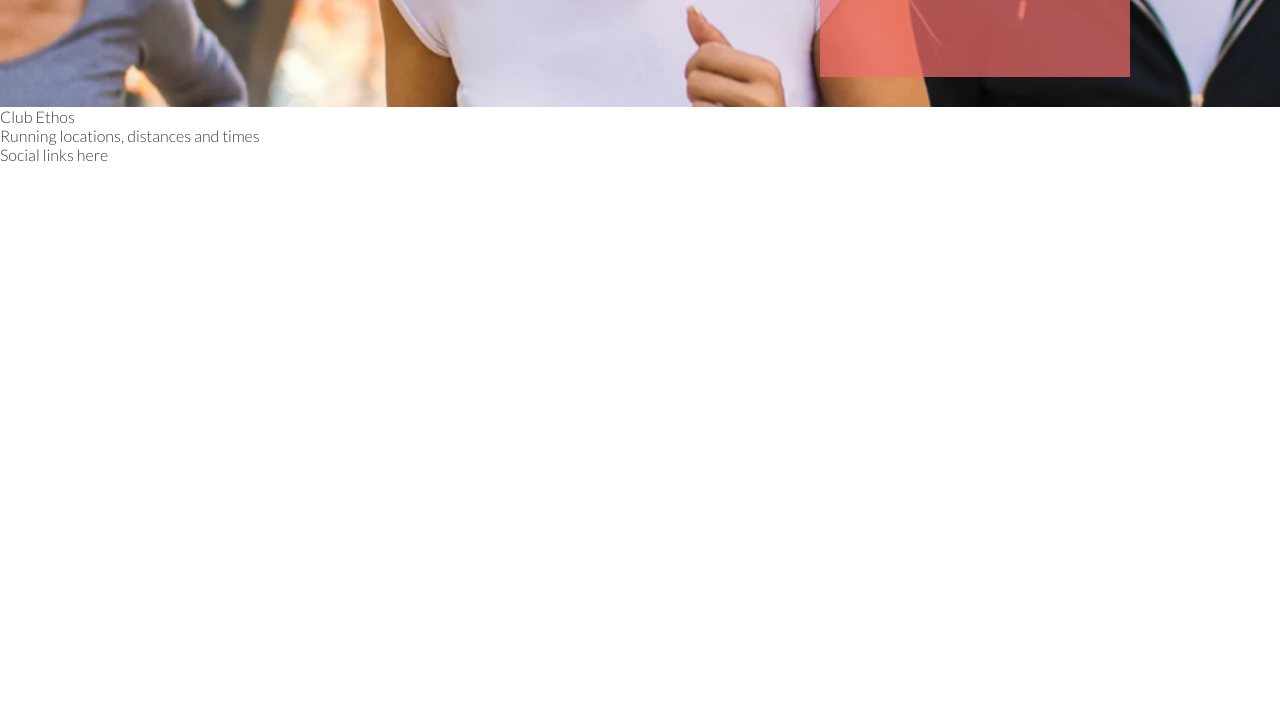
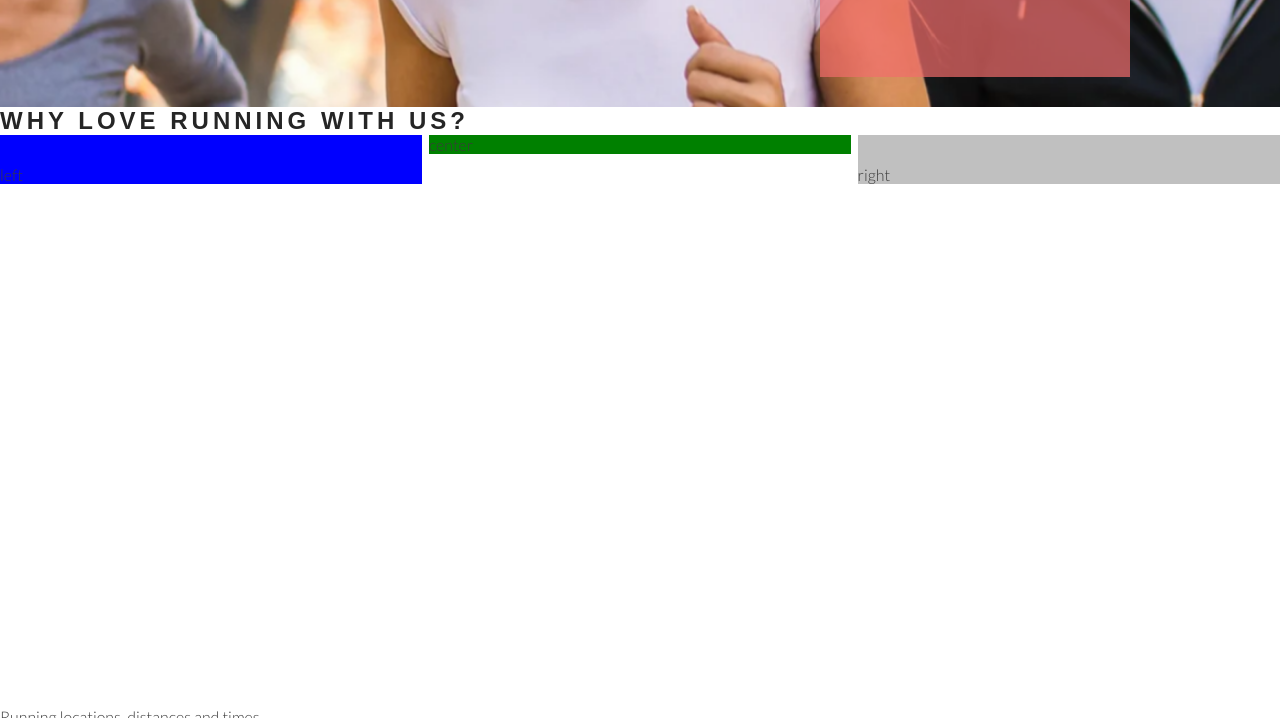
Before and after one commit to mwarddev/love-running, a plain HTML site: page index.html in a window 1280 px wide. Shown: the part 568-1286 px from the top of the page. Before the commit the page ends 800 px from the top, so only its background shows below. Drawn offline with nearby package versions, Linux system fonts and the light colour scheme.

Commit message:
Add club ethos main structure

```diff
--- a/assets/css/style.css
+++ b/assets/css/style.css
@@ -24,6 +24,7 @@ h1, h2 {
 #logo {
     float: left;
     font-size: 280%;
+    margin-left: 30px;
 }
 
 #menu {
@@ -95,7 +96,7 @@ h1, h2 {
 
 #cover-text {
     font-size: 130%;
-    font-family: Oswold, sans-serif;
+    font-family: Oswald, sans-serif;
     text-transform: uppercase;
     letter-spacing: 4px;
     width: 300px;
@@ -107,3 +108,29 @@ h1, h2 {
     right: 150px;
     position: absolute;
 }
+
+/* club ethos */
+
+#club-ethos {
+    height: 600px;
+}
+
+#left-about {
+    padding-top: 30px;
+    width: 33%;
+    float: left;
+    background-color: blue;
+}
+
+#right-about {
+    padding-top: 30px;
+    width: 33%;
+    float: right;
+    background-color: silver;
+}
+
+#center-about {
+    width: 33%;
+    margin: auto;
+    background-color: green;
+}
--- a/index.html
+++ b/index.html
@@ -38,8 +38,11 @@
             <h3>Dublin Docklands & Phoenix Park</h3>
         </div>
     </section>
-    <section>
-        Club Ethos
+    <section id="club-ethos">
+        <h1>Why Love Running With Us?</h1>
+        <div id="left-about">left</div>
+        <div id="right-about">right</div>
+        <div id="center-about">center</div>
     </section>
     <section>
         Running locations, distances and times
```
